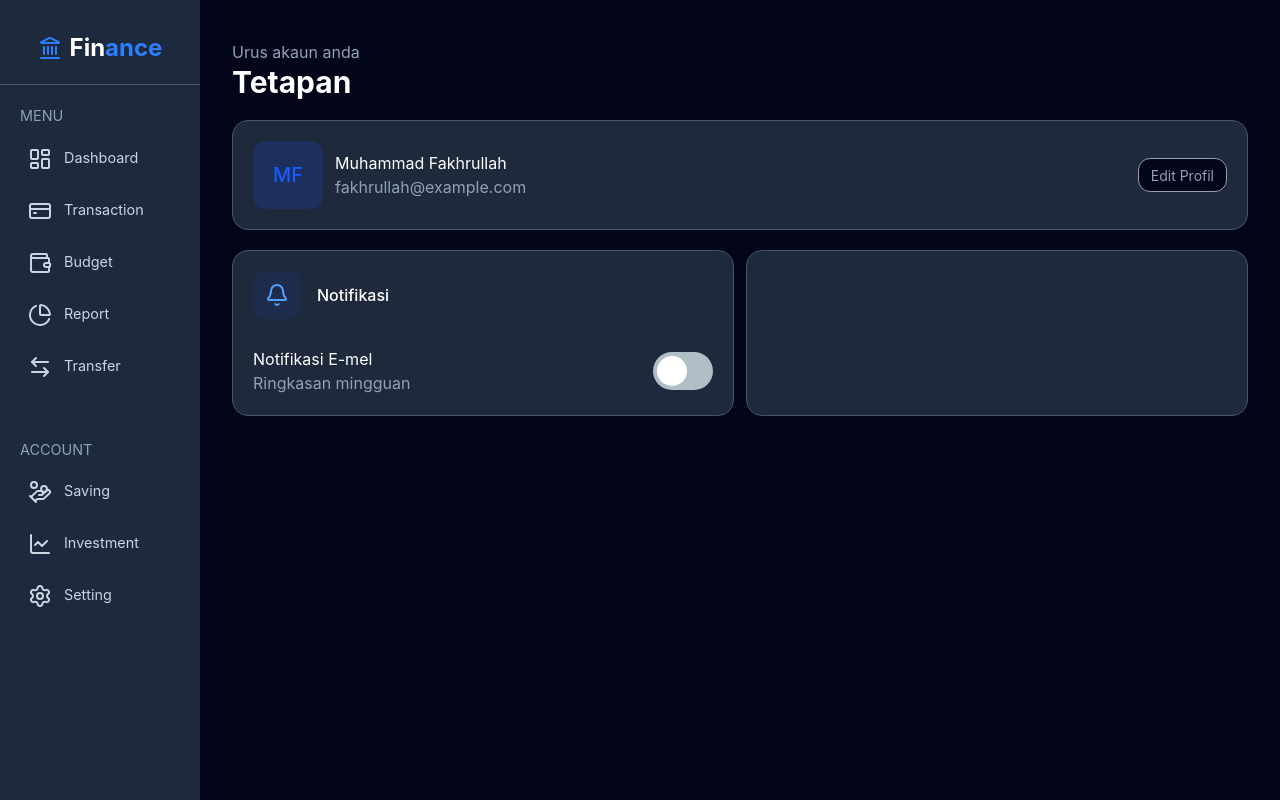
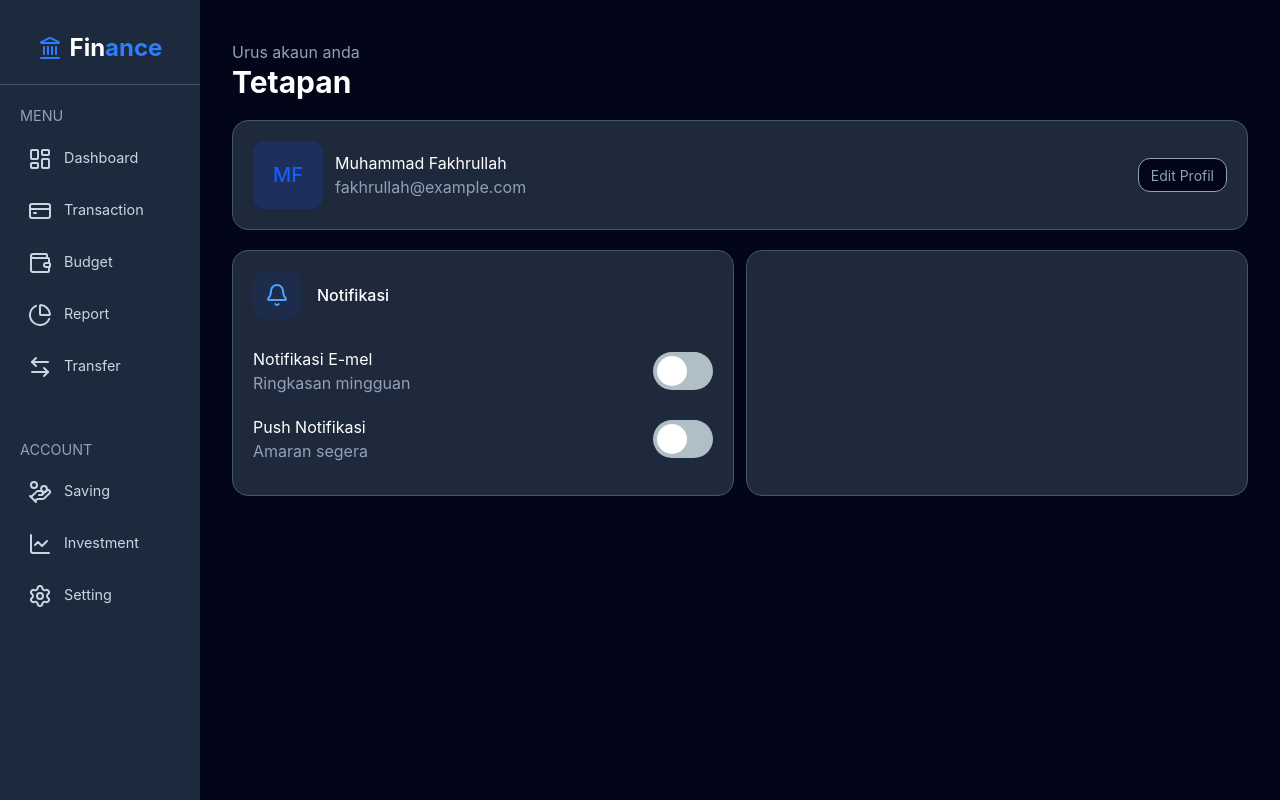
Before and after one commit to Darkryza/Finance-app, a React (Vite) app: page /setting in a window 1280 px wide. Built offline with nearby package versions, Linux system fonts and the light colour scheme.

Commit message:
update AndroidSwitch color and add Push Notification toggle in Settings

```diff
--- a/src/components/AndroidSwitch.jsx
+++ b/src/components/AndroidSwitch.jsx
@@ -14,7 +14,7 @@ const AndroidSwitch = styled(Switch)(({ theme }) => ({
       transform: "translateX(22px)",
       color: "#fff",
       "& + .MuiSwitch-track": {
-        backgroundColor: theme.palette.mode === "dark" ? "#00e676" : "#2e7d32", // Android active color
+        backgroundColor: "#2563eb", // Android active color
         opacity: 1,
         border: 0,
       },
--- a/src/pages/Setting.jsx
+++ b/src/pages/Setting.jsx
@@ -37,10 +37,18 @@ const Setting = () => {
             <h2 className="text-white font-medium">Notifikasi</h2>
           </div>
           {/* second line */}
-          <div className="flex justify-between items-center">
+          <div className="flex justify-between items-center mb-3">
             <div className="flex flex-col">
               <span className="text-white">Notifikasi E-mel</span>
               <p>Ringkasan mingguan</p>
+            </div>
+            <AndroidSwitch />
+          </div>
+          {/* third line */}
+          <div className="flex justify-between items-center mb-3">
+            <div className="flex flex-col">
+              <span className="text-white">Push Notifikasi</span>
+              <p>Amaran segera</p>
             </div>
             <AndroidSwitch />
           </div>
```
